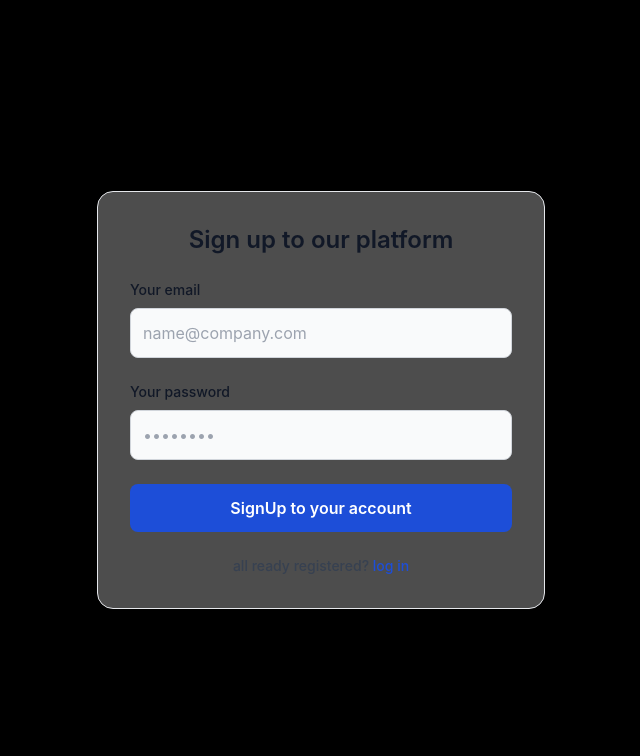
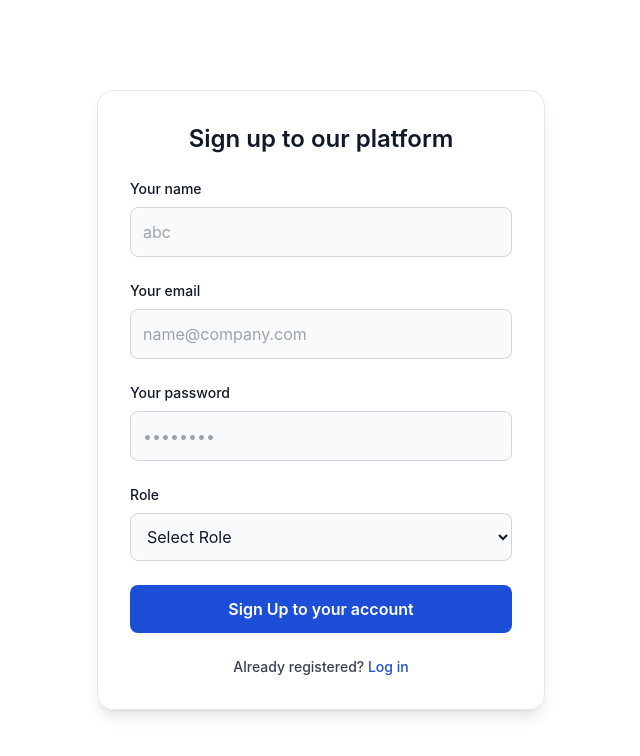
Before and after one commit to harshil1827/foodapp, a React (Create React App) app in the folder frontend/foodie/: page /signup in a window 1280 px wide. Shown: the top 756 px of the page, without its empty margins (319-959 px from the left). Built offline with nearby package versions, Linux system fonts and the light colour scheme.

Commit message:
connected login and signup to backend

```diff
--- a/frontend/foodie/package.json
+++ b/frontend/foodie/package.json
@@ -7,6 +7,7 @@
     "@testing-library/jest-dom": "^6.6.3",
     "@testing-library/react": "^16.3.0",
     "@testing-library/user-event": "^13.5.0",
+    "axios": "^1.10.0",
     "react": "^19.1.0",
     "react-dom": "^19.1.0",
     "react-router-dom": "^7.6.3",
--- a/frontend/foodie/src/components/logincard.jsx
+++ b/frontend/foodie/src/components/logincard.jsx
@@ -1,11 +1,52 @@
-import React from 'react';
-import { Link } from 'react-router-dom';
+import React, { useState } from 'react';
+import { Link, useNavigate } from 'react-router-dom';
+import axios from 'axios';
 
 function LoginCard() {
+  const [formData, setFormData] = useState({
+    email: '',
+    password: ''
+  });
+
+  const navigate = useNavigate();
+
+  // Handle input changes
+  const handleChange = (e) => {
+    const { name, value } = e.target;
+    setFormData(prev => ({
+      ...prev,
+      [name]: value
+    }));
+  };
+
+  // Handle form submit
+  const handleSubmit = async (e) => {
+    e.preventDefault(); // Prevent default page reload
+
+    try {
+      //console.log(formData);
+      const response = await axios.post('http://localhost:4000/login', formData);
+      console.log('Login :',response.data);
+      if(response.data === 'user not found'){
+        alert("User not found");
+        navigate('/signup');
+      }
+      else{
+        navigate('/');
+      }
+
+      // Optional: redirect or store token, etc.
+       // Example: redirect after login
+    } catch (error) {
+      //console.error('Login failed:', error);
+      alert(error.response?.data?.msg || 'Login failed. Please try again.');
+    }
+  };
+
   return (
-    <div className="flex items-center justify-center min-h-screen bg-cover bg-center bg-black">
+    <div className="flex items-center justify-center min-h-screen bg-cover bg-center bg-white">
       <div className="w-full max-w-md p-8 backdrop-blur-md bg-white/30 dark:bg-gray-800/30 border border-gray-200 dark:border-gray-700 rounded-2xl shadow-lg">
-        <form className="space-y-6" action="#">
+        <form className="space-y-6" onSubmit={handleSubmit}>
           <h5 className="text-2xl font-semibold text-gray-900 dark:text-white text-center">
             Log in to our platform
           </h5>
@@ -17,6 +58,8 @@
               type="email"
               name="email"
               id="email"
+              value={formData.email}
+              onChange={handleChange}
               className="bg-gray-50 border border-gray-300 text-gray-900 text-base rounded-lg focus:ring-blue-500 focus:border-blue-500 block w-full p-3 dark:bg-gray-600 dark:border-gray-500 dark:placeholder-gray-400 dark:text-white"
               placeholder="name@company.com"
               required
@@ -30,6 +73,8 @@
               type="password"
               name="password"
               id="password"
+              value={formData.password}
+              onChange={handleChange}
               placeholder="••••••••"
               className="bg-gray-50 border border-gray-300 text-gray-900 text-base rounded-lg focus:ring-blue-500 focus:border-blue-500 block w-full p-3 dark:bg-gray-600 dark:border-gray-500 dark:placeholder-gray-400 dark:text-white"
               required
--- a/frontend/foodie/src/components/signupcard.jsx
+++ b/frontend/foodie/src/components/signupcard.jsx
@@ -1,15 +1,76 @@
-import React from 'react'
+import React, { useState } from 'react';
 import { Link } from 'react-router-dom';
+import axios from 'axios';
 
-function signupcard() {
+function SignupCard() {
+  const [formData, setFormData] = useState({
+    name: '',
+    email: '',
+    password: '',
+    role: '',
+    shopName: ''
+  });
+
+  const handleChange = (e) => {
+    const { name, value } = e.target;
+    setFormData(prev => ({
+      ...prev,
+      [name]: value
+    }));
+  };
+
+  const handleSubmit = async (e) => {
+    e.preventDefault();
+
+    const payload = {
+      name: formData.name,
+      email: formData.email,
+      password: formData.password,
+      role: formData.role
+    };
+
+    if (formData.role === 'owner') {
+      payload.shopeName = formData.shopeName;
+    }
+
+    try {
+      const response = await axios.post('http://localhost:4000/signup/',payload);
+      alert('Signup successful!');
+      console.log(response.data);
+    } catch (error) {
+      //console.error('Signup failed:', error);
+      alert(
+        error.response?.data?.msg || 'An error occurred during signup.'
+      );
+    }
+  };
+
   return (
-    <>
-      <div className="flex items-center justify-center min-h-screen bg-cover bg-center bg-black">
+    <div className="flex items-center justify-center min-h-screen bg-cover bg-center bg-white">
       <div className="w-full max-w-md p-8 backdrop-blur-md bg-white/30 dark:bg-gray-800/30 border border-gray-200 dark:border-gray-700 rounded-2xl shadow-lg">
-        <form className="space-y-6" action="#">
+        <form className="space-y-6" onSubmit={handleSubmit}>
           <h5 className="text-2xl font-semibold text-gray-900 dark:text-white text-center">
             Sign up to our platform
           </h5>
+
+          {/* Name */}
+          <div>
+            <label htmlFor="name" className="block mb-2 text-sm font-medium text-gray-900 dark:text-white">
+              Your name
+            </label>
+            <input
+              type="text"
+              name="name"
+              id="name"
+              value={formData.name}
+              onChange={handleChange}
+              className="bg-gray-50 border border-gray-300 text-gray-900 text-base rounded-lg focus:ring-blue-500 focus:border-blue-500 block w-full p-3 dark:bg-gray-600 dark:border-gray-500 dark:text-white"
+              placeholder="abc"
+              required
+            />
+          </div>
+
+          {/* Email */}
           <div>
             <label htmlFor="email" className="block mb-2 text-sm font-medium text-gray-900 dark:text-white">
               Your email
@@ -18,11 +79,15 @@
               type="email"
               name="email"
               id="email"
-              className="bg-gray-50 border border-gray-300 text-gray-900 text-base rounded-lg focus:ring-blue-500 focus:border-blue-500 block w-full p-3 dark:bg-gray-600 dark:border-gray-500 dark:placeholder-gray-400 dark:text-white"
+              value={formData.email}
+              onChange={handleChange}
+              className="bg-gray-50 border border-gray-300 text-gray-900 text-base rounded-lg focus:ring-blue-500 focus:border-blue-500 block w-full p-3 dark:bg-gray-600 dark:border-gray-500 dark:text-white"
               placeholder="name@company.com"
               required
             />
           </div>
+
+          {/* Password */}
           <div>
             <label htmlFor="password" className="block mb-2 text-sm font-medium text-gray-900 dark:text-white">
               Your password
@@ -31,28 +96,71 @@
               type="password"
               name="password"
               id="password"
+              value={formData.password}
+              onChange={handleChange}
               placeholder="••••••••"
-              className="bg-gray-50 border border-gray-300 text-gray-900 text-base rounded-lg focus:ring-blue-500 focus:border-blue-500 block w-full p-3 dark:bg-gray-600 dark:border-gray-500 dark:placeholder-gray-400 dark:text-white"
+              className="bg-gray-50 border border-gray-300 text-gray-900 text-base rounded-lg focus:ring-blue-500 focus:border-blue-500 block w-full p-3 dark:bg-gray-600 dark:border-gray-500 dark:text-white"
               required
             />
           </div>
+
+          {/* Role Dropdown */}
+          <div>
+            <label htmlFor="role" className="block mb-2 text-sm font-medium text-gray-900 dark:text-white">
+              Role
+            </label>
+            <select
+              name="role"
+              id="role"
+              value={formData.role}
+              onChange={handleChange}
+              className="bg-gray-50 border border-gray-300 text-gray-900 text-base rounded-lg focus:ring-blue-500 focus:border-blue-500 block w-full p-3 dark:bg-gray-600 dark:border-gray-500 dark:text-white"
+              required
+            >
+              <option value="">Select Role</option>
+              <option value="owner">Owner</option>
+              <option value="customer">Customer</option>
+            </select>
+          </div>
+
+          {/* Shop Name if Owner */}
+          {formData.role === 'owner' && (
+            <div>
+              <label htmlFor="shopeName" className="block mb-2 text-sm font-medium text-gray-900 dark:text-white">
+                Shop Name
+              </label>
+              <input
+                type="text"
+                name="shopeName"
+                id="shopeName"
+                value={formData.shopeName}
+                onChange={handleChange}
+                className="bg-gray-50 border border-gray-300 text-gray-900 text-base rounded-lg focus:ring-blue-500 focus:border-blue-500 block w-full p-3 dark:bg-gray-600 dark:border-gray-500 dark:text-white"
+                placeholder="Your shop name"
+                required
+              />
+            </div>
+          )}
+
+          {/* Submit Button */}
           <button
             type="submit"
             className="w-full text-white bg-blue-700 hover:bg-blue-800 focus:ring-4 focus:outline-none focus:ring-blue-300 font-semibold rounded-lg text-base px-5 py-3 text-center dark:bg-blue-600 dark:hover:bg-blue-700 dark:focus:ring-blue-800"
           >
-            SignUp to your account
+            Sign Up to your account
           </button>
+
+          {/* Login Link */}
           <div className="text-sm font-medium text-gray-700 dark:text-gray-300 text-center">
-            all ready registered?{' '}
+            Already registered?{' '}
             <Link to="/login" className="text-blue-700 hover:underline dark:text-blue-500">
-              log in
+              Log in
             </Link>
           </div>
         </form>
       </div>
     </div>
-    </>
-  )
+  );
 }
 
-export default signupcard
+export default SignupCard;
```
Also changed, not shown: frontend/foodie/src/components/navbar.jsx (+16 -16 lines), 1 other file (tests, documents, lock files or other folders).
